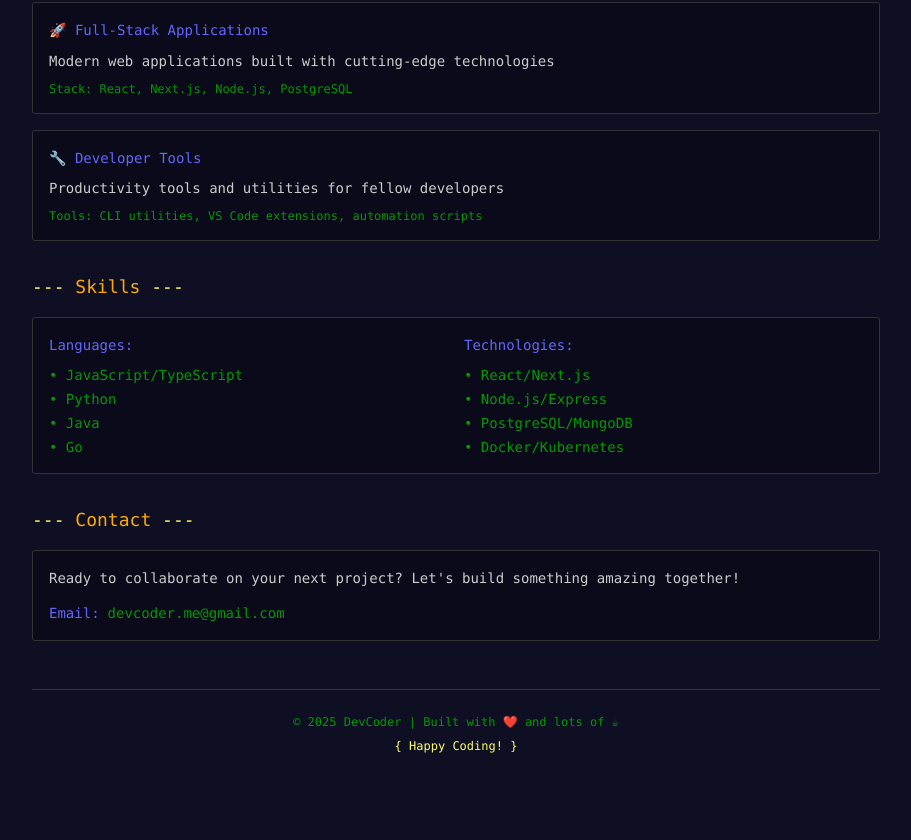
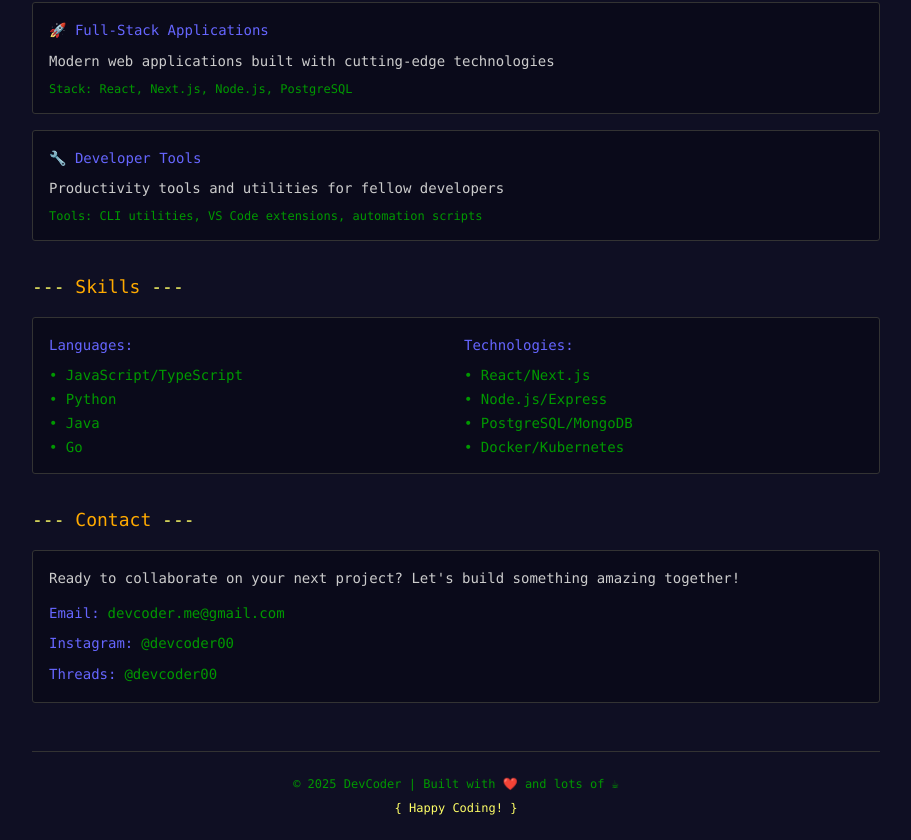
Before and after one commit to aibekz/dev, a Next.js app: page / in a window 1280 px wide. Shown: the part 729-1569 px from the top of the page, without its empty margins (184-1095 px from the left). Before the commit the page ends 1507 px from the top, so only its background shows below. Built offline with nearby package versions, Linux system fonts and the light colour scheme.

Commit message:
Add social media links to footer: Instagram and Threads

```diff
--- a/app/page.tsx
+++ b/app/page.tsx
@@ -128,6 +128,18 @@ export default function Home() {
                     devcoder.me@gmail.com
                   </a>
                 </p>
+                <p>
+                  <span className="terminal-blue">Instagram:</span>
+                  <a href="https://instagram.com/devcoder00" target="_blank" rel="noopener noreferrer" className="ml-2 hover:text-yellow-400">
+                    @devcoder00
+                  </a>
+                </p>
+                <p>
+                  <span className="terminal-blue">Threads:</span>
+                  <a href="https://www.threads.com/@devcoder00" target="_blank" rel="noopener noreferrer" className="ml-2 hover:text-yellow-400">
+                    @devcoder00
+                  </a>
+                </p>
               </div>
             </div>
           </section>
```
